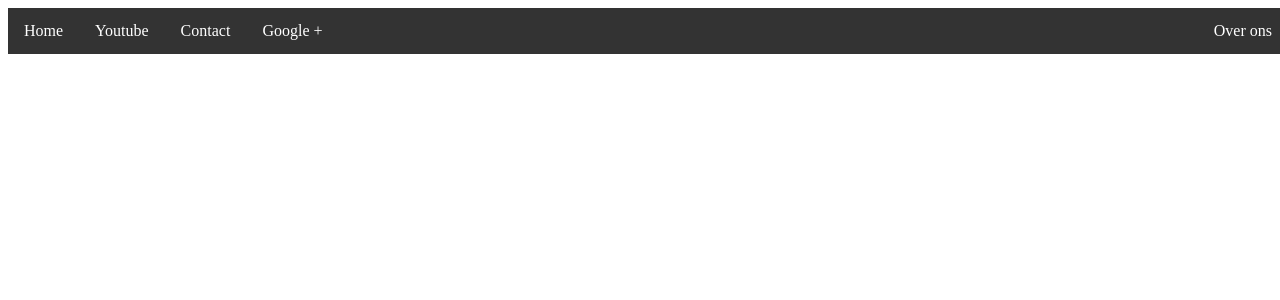
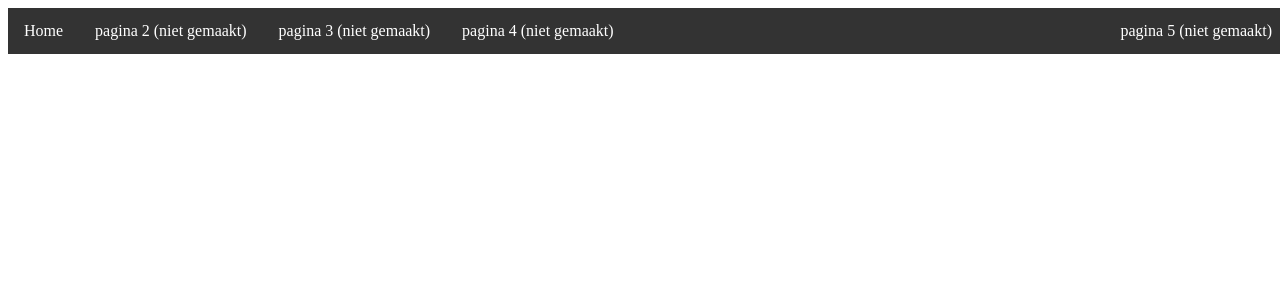
Before and after one commit to jojomanoke/schoolwebsite, a PHP site: page /Start.php in a window 1280 px wide. Shown: the top 300 px of the page. Run offline with PHP 8.4, Linux system fonts and the light colour scheme.

Commit message:
links aangepast

```diff
--- a/Start.php
+++ b/Start.php
@@ -10,11 +10,11 @@
 <body>
 
 <ul class="navbar">
-  <li class="navbar" class="actief"><a href="DutchFlevoGamers.html">Home</a></li>
-  <li class="navbar"><a href="https://www.youtube.com/channel/UCqD49gmejgN8gOzjQX06GAA">Youtube</a></li>
-  <li class="navbar"><a href="contact.html">Contact</a></li>
-  <li class="navbar"><a href="https://plus.google.com/111470645161528284138/about">Google +</a></li>
-  <li class="navbar" class=about><a href="about.html">Over ons</a></li>
+  <li class="navbar" class="actief"><a href="start.php">Home</a></li>
+  <li class="navbar"><a href="https://www.youtube.com/channel/UCqD49gmejgN8gOzjQX06GAA">pagina 2 (niet gemaakt)</a></li>
+  <li class="navbar"><a href="contact.html">pagina 3 (niet gemaakt)</a></li>
+  <li class="navbar"><a href="https://plus.google.com/111470645161528284138/about">pagina 4 (niet gemaakt)</a></li>
+  <li class="navbar" class=about><a href="about.html">pagina 5 (niet gemaakt)</a></li>
 </ul>
 
 <br>
```
